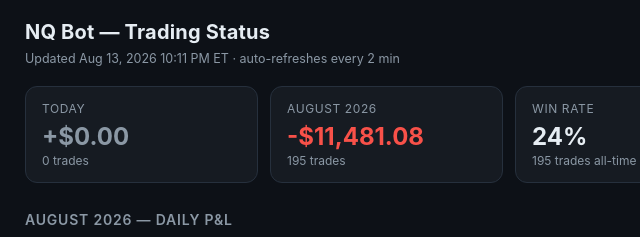
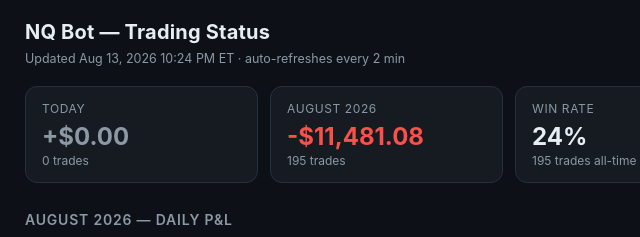
Before and after one commit to anirudhatalmale6-alt/nq-status, a plain HTML site: page index.html in a window 1280 px wide. Shown: the top 237 px of the page, 131-771 px from the left. Drawn offline with Linux system fonts and the light colour scheme.

Commit message:
status update

```diff
--- a/index.html
+++ b/index.html
@@ -74,7 +74,7 @@ footer { margin-top:34px; color:var(--muted); font-size:11.5px; text-align:cente
       <span class="pill flat">FLAT</span>
     </div>
   </header>
-  <div class="sub">Updated Aug 13, 2026  10:11 PM ET &middot; auto-refreshes every 2 min</div>
+  <div class="sub">Updated Aug 13, 2026  10:24 PM ET &middot; auto-refreshes every 2 min</div>
 
   <div class="cards"><div class="card"><div class="card-label">Today</div><div class="card-value flat">+$0.00</div><div class="card-sub">0 trades</div></div>
 <div class="card"><div class="card-label">August 2026</div><div class="card-value neg">-$11,481.08</div><div class="card-sub">195 trades</div></div>
```
